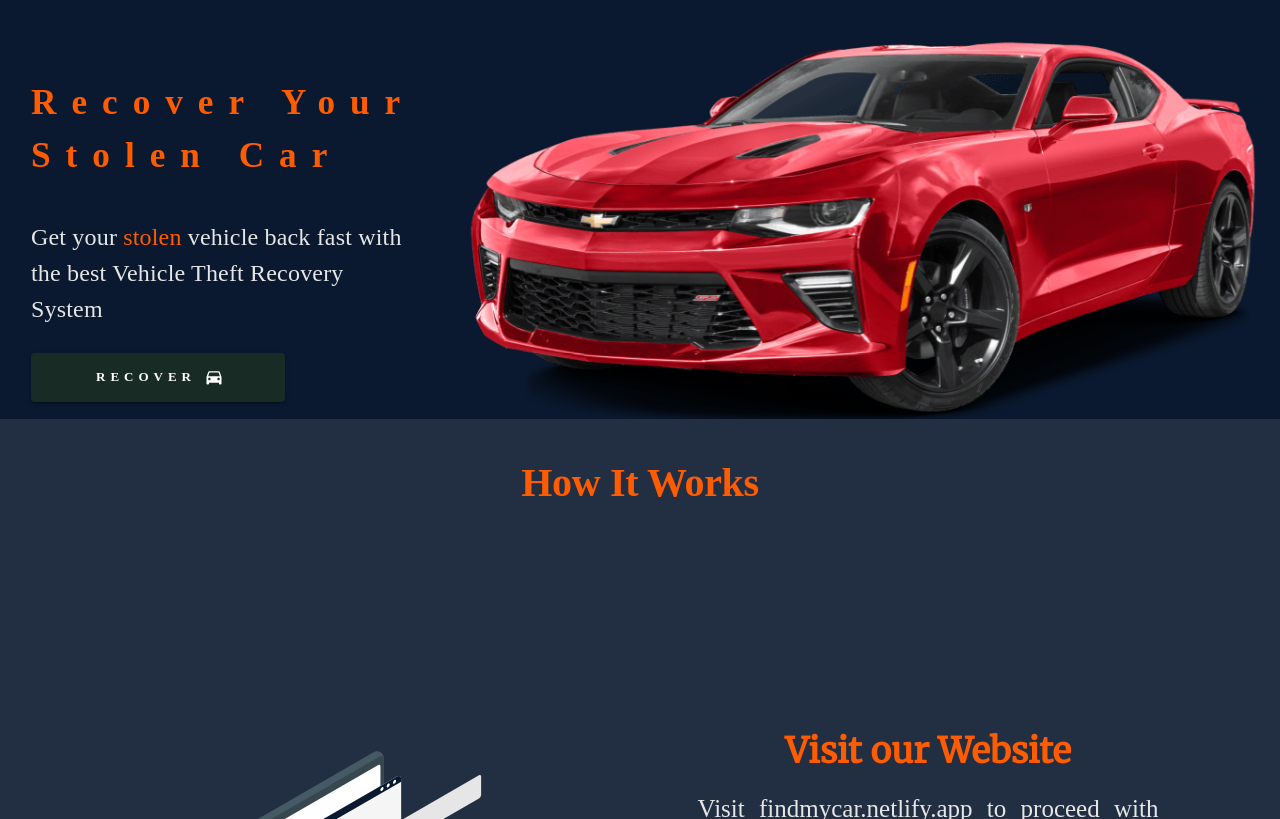
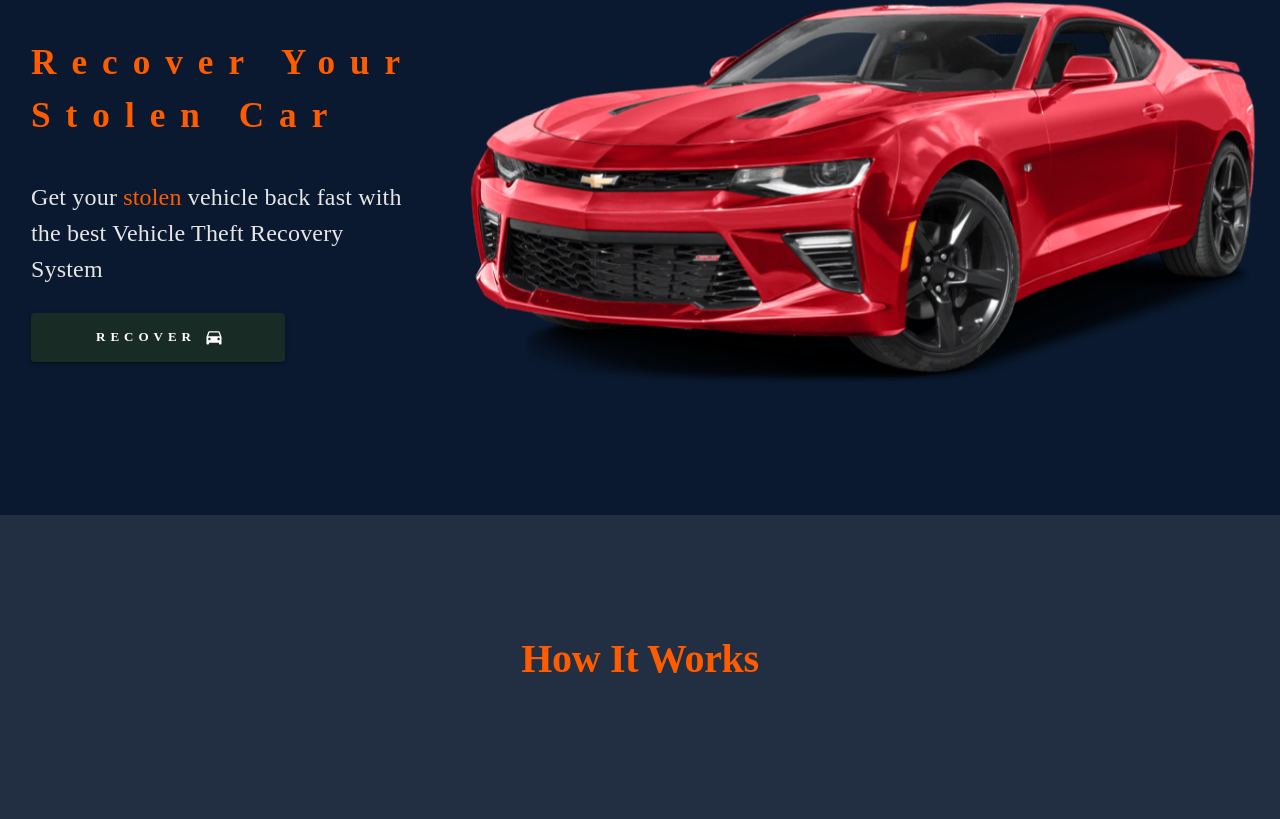
Before and after one commit to okerekechinweotito/findmycar, a React (Create React App) app: page / in a window 1280 px wide. Shown: the part 221-1040 px from the top of the page. Built offline with nearby package versions, Linux system fonts and the light colour scheme; a web font is replaced by a local one.

Commit message:
page animation

```diff
--- a/package.json
+++ b/package.json
@@ -14,6 +14,8 @@
     "react-dom": "^18.1.0",
     "react-router-dom": "^6.3.0",
     "react-scripts": "5.0.1",
+    "react-spring": "^9.4.5",
+    "react-waypoint": "^10.1.0",
     "swiper": "^8.1.5",
     "web-vitals": "^2.1.4"
   },
--- /dev/null
+++ b/src/components/atoms/FadeIn.js
@@ -0,0 +1,22 @@
+import { useState } from "react";
+
+// Libs
+import { Waypoint } from "react-waypoint";
+import { useSpring, animated } from "react-spring";
+
+export const FadeIn = ({ children }) => {
+  const [inView, setInview] = useState(false);
+
+  const transition = useSpring({
+    delay: 400,
+    to: {
+      y: !inView ? 24 : 0,
+      opacity: !inView ? 0 : 1,
+    },
+  });
+  return (
+    <Waypoint onEnter={() => setInview(true)}>
+      <animated.div style={transition}>{children}</animated.div>
+    </Waypoint>
+  );
+};
--- a/src/components/sections/HomeFeatures.js
+++ b/src/components/sections/HomeFeatures.js
@@ -1,51 +1,59 @@
 import React from "react";
-import { Container, Box } from "@mui/material";
+import Container from "@mui/material/Container";
 import HomeInfoCard from "../molecules/HomeInfoCard";
 import HomeReverseInfoCard from "../molecules/HomeReverseInfoCard";
 import visit from "./../../assets/visit.svg";
 import investigate from "./../../assets/investigate.svg";
 import form from "./../../assets/form.svg";
 import HomeHeading from "../atoms/HomeHeading";
+import { FadeIn } from "./../atoms/FadeIn.js";
 
 export default function Features() {
   return (
     <>
-      <Box
-        sx={{
+      <div
+        style={{
           width: "100vw",
           background: "#222f43",
           margin: "0",
           padding: "0",
           boxSizing: "border-box",
-          position: "absolute",
-          top: { lg: "40em", md: "40em", xs: "49em" },
         }}
       >
         <Container
           sx={{
             height: "auto",
+            mt: 10,
             py: 5,
           }}
         >
+          <FadeIn>
             <HomeHeading name="How It Works" color={"#FF5C00"} />
+          </FadeIn>
+          <FadeIn>
             <HomeInfoCard
               img={visit}
               title="Visit our Website"
               info=" Visit findmycar.netlify.app
             to proceed with your vehicle theft report. Our agents are available 24/7 to receive your complaint. The sooner you file a report the higher the chances of recovery"
             />
+          </FadeIn>
+          <FadeIn>
             <HomeReverseInfoCard
               img={form}
               title="File a report"
               info="Fill the Vehicle Theft report form and provide the required details. The vehicle details should be as accurate as possible. The more specific and accurate the details are , the higher the chances of recovery"
             />
+          </FadeIn>
+          <FadeIn>
             <HomeInfoCard
               img={investigate}
               title="The police does the rest"
               info="Your Vehicle Theft Report would be immediately forwarded to the police and other relevant security agencies in the area. Upon recovery we would contact you through the contact details you made available to us"
             />
+          </FadeIn>
         </Container>
-      </Box>
+      </div>
     </>
   );
 }
--- a/src/components/sections/HomeHero.js
+++ b/src/components/sections/HomeHero.js
@@ -9,6 +9,7 @@ import heroImage4 from "./../../assets/heroImage4.png";
 import HomeButton from "../atoms/HomeButton";
 import Link from "@mui/material/Link";
 import { Swiper, SwiperSlide } from "swiper/react";
+import { FadeIn } from "./../atoms/FadeIn.js";
 
 // Import Swiper styles
 import "swiper/css";
@@ -37,8 +38,7 @@ export default function HomeHero() {
     <>
       <Box
         sx={{
-          position: "fixed",
-          height: { xs: "auto", md: "auto", lg: "90vh", xl: "80vh" },
+          height: { xs: "auto", md: "auto", lg: "80vh", xl: "80vh" },
           width: "100vw",
           background: "#0a192f",
           display: "flex",
@@ -46,7 +46,7 @@ export default function HomeHero() {
           alignItems: { xs: "right", md: "center" },
           justifyContent: "space-around",
           px: { xs: "15px" },
-          py: 12,
+          pt: 12,
         }}
       >
         <Box
@@ -65,6 +65,7 @@ export default function HomeHero() {
             mr: "2em",
           }}
         >
+          <FadeIn>
             <Typography
               variant="h1"
               sx={{
@@ -81,6 +82,7 @@ export default function HomeHero() {
             >
               Recover Your Stolen Car
             </Typography>
+          </FadeIn>
           <Box
             sx={{
               maxWidth: "22em",
@@ -138,6 +140,7 @@ export default function HomeHero() {
               </SwiperSlide>
             </Swiper>
           </Box>
+          <FadeIn>
             <Typography
               variant="h4"
               sx={{
@@ -151,6 +154,7 @@ export default function HomeHero() {
               Get your <span style={{ color: "#ff5c00" }}>stolen</span> vehicle
               back fast with the best Vehicle Theft Recovery System
             </Typography>
+          </FadeIn>
           <Link
             component={RouterLink}
             to="/"
@@ -159,6 +163,7 @@ export default function HomeHero() {
               textDecoration: "none",
             }}
           >
+            <FadeIn>
               <HomeButton
                 text={"Recover"}
                 style={{
@@ -167,6 +172,7 @@ export default function HomeHero() {
                   letterSpacing: "5px",
                 }}
               />
+            </FadeIn>
           </Link>
         </Box>
 
```
Lines whose indentation alone changed are shown as unchanged.
